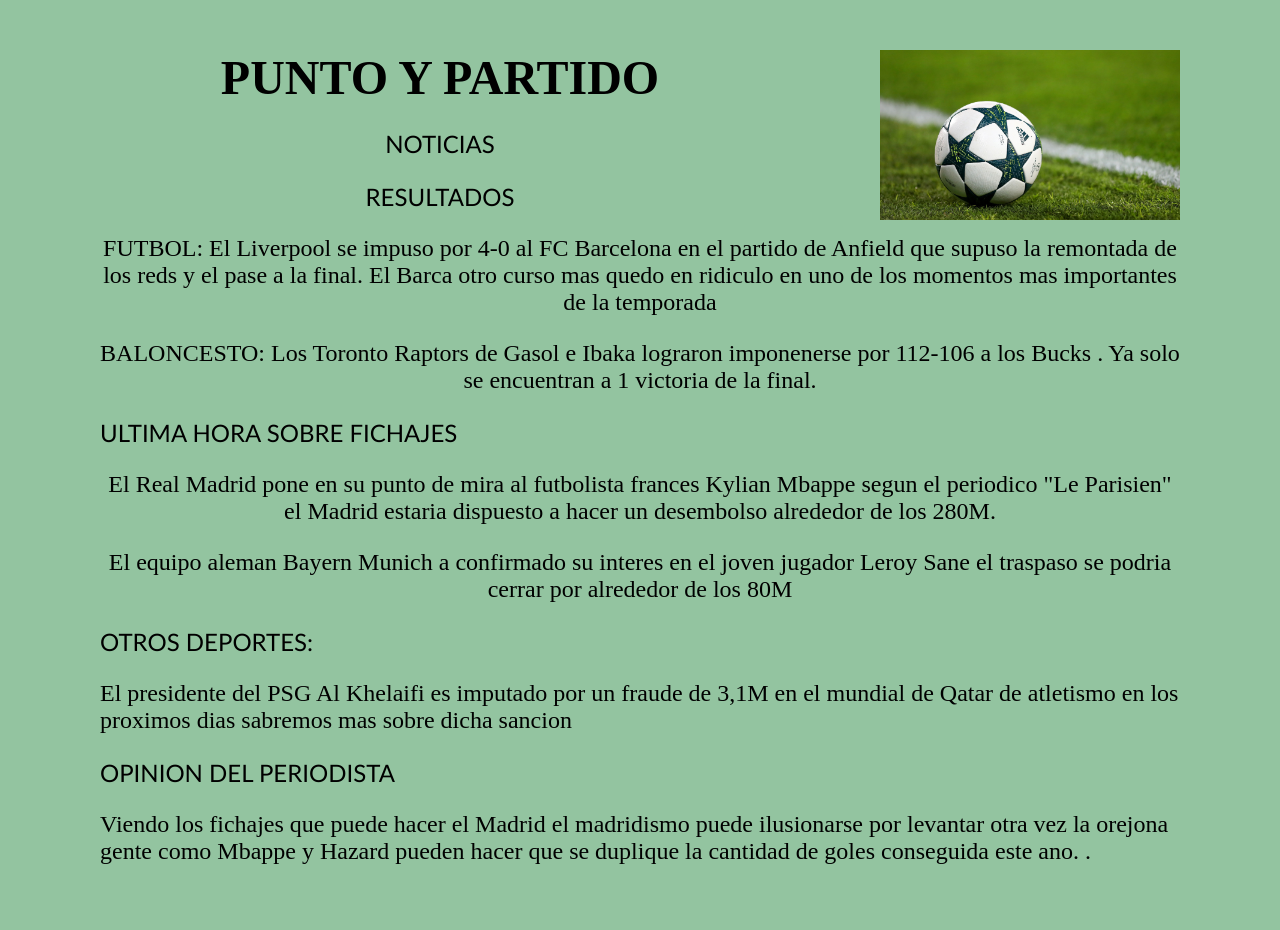
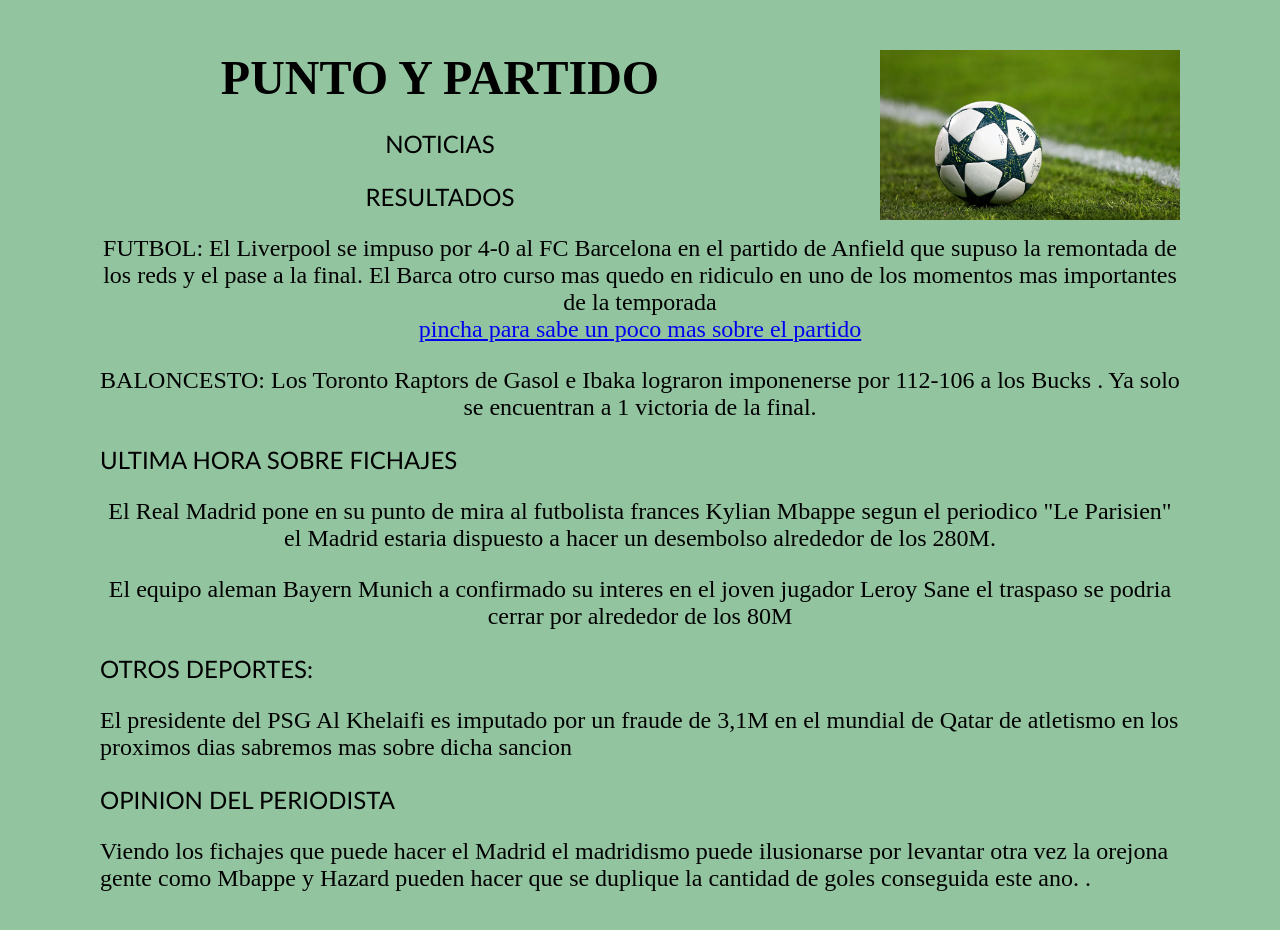
Before and after one commit to davidaguado14/punto-y-partido, a plain HTML site: page index.html in a window 1280 px wide. Drawn offline with Linux system fonts and the light colour scheme.

Commit message:
Update index.html
pagina

```diff
--- a/index.html
+++ b/index.html
@@ -20,7 +20,7 @@
 
 
 <P ALIGN="CENTER">   <FONT FACE="TIMES NEW ROMAN"> FUTBOL: El Liverpool se impuso por 4-0 al FC Barcelona en el partido de Anfield que supuso la remontada de los reds y el pase a la final. El Barca otro curso mas quedo en ridiculo en uno de los momentos mas importantes de la temporada  <br>
-
+<a href="https://www.lavanguardia.com/deportes/futbol/20190501/461933606168/barcelona-liverpool-champions-league-df-semifinales-futbol-hoy-en-directo.html">pincha para sabe un poco mas sobre el partido</a>
 <P ALIGN="CENTER">  <FONT FACE="TIMES NEW ROMAN"> BALONCESTO: Los Toronto Raptors de  Gasol e Ibaka  lograron imponenerse por 112-106 a los Bucks . Ya solo se encuentran a 1 victoria de la final.   <br>
 
 
```
